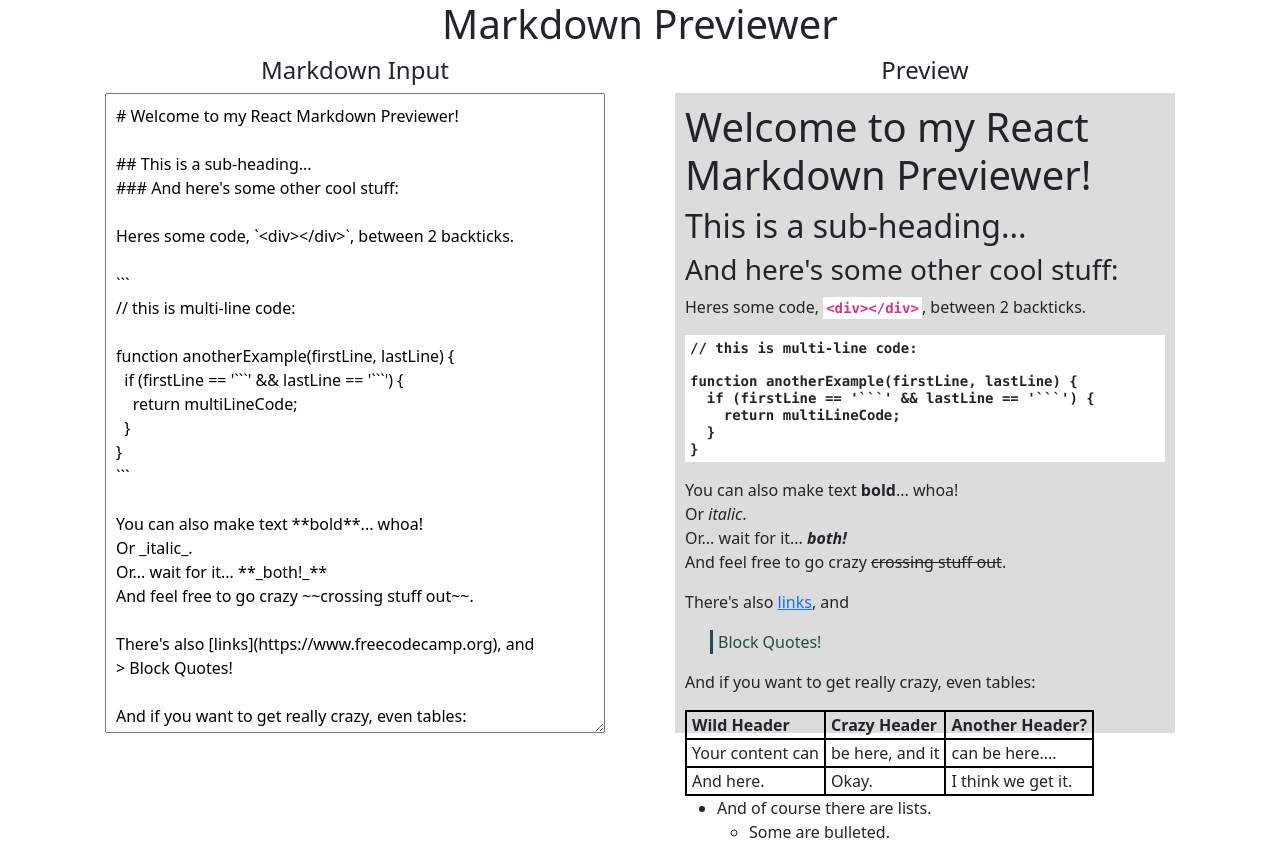
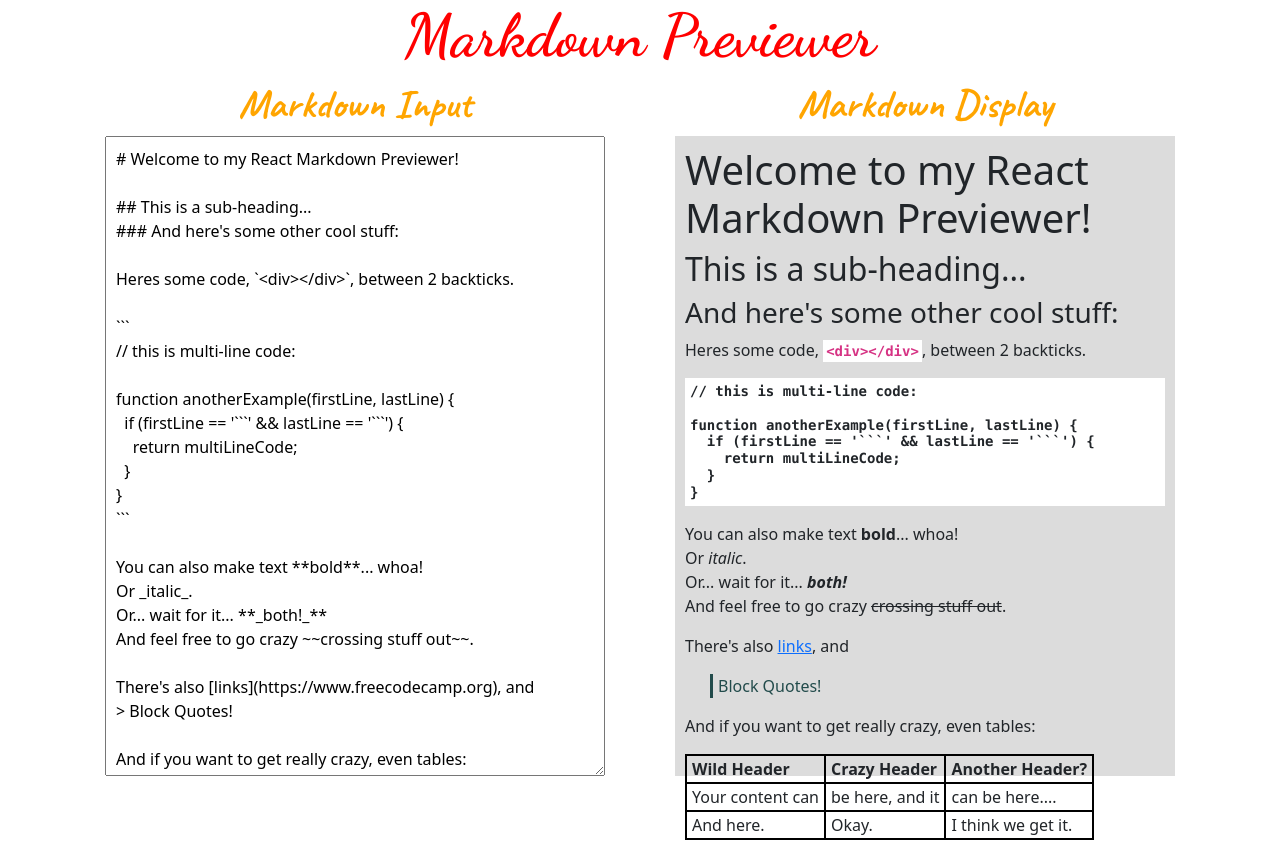
Before and after one commit to ye-song/Markdown-Previewer, a React (Create React App) app: page / in a window 1280 px wide. Shown: the top 842 px of the page. Built offline with nearby package versions, Linux system fonts and the light colour scheme.

Commit message:
Add fonts
Added fonts and colour

```diff
--- a/src/App.js
+++ b/src/App.js
@@ -58,7 +58,7 @@ class App extends React.Component{
               </textarea>
             </div>
             <div class="column">
-              <h4 className="subHeader">Preview</h4>
+              <h4 className="subHeader">Markdown Display</h4>
               <div id="preview" style={outputStyle}
                 dangerouslySetInnerHTML={{ __html: marked(this.state.markdown)}}>
               </div>
--- a/src/App.scss
+++ b/src/App.scss
@@ -1,8 +1,19 @@
+// Google Fonts
+@import url('https://fonts.googleapis.com/css2?family=Caveat:wght@700&family=Dancing+Script:wght@700&display=swap');
+
 .title {
+  font-family: 'Dancing Script', cursive;
+  font-weight: bold;
+  font-size: 60px;
+  color: red;
   text-align: center;
 }
 
 .subHeader {
+  font-family: 'Caveat', cursive;
+  font-weight: bold;
+  font-size: 40px;
+  color: orange;
   text-align: center;
 }
 
```
